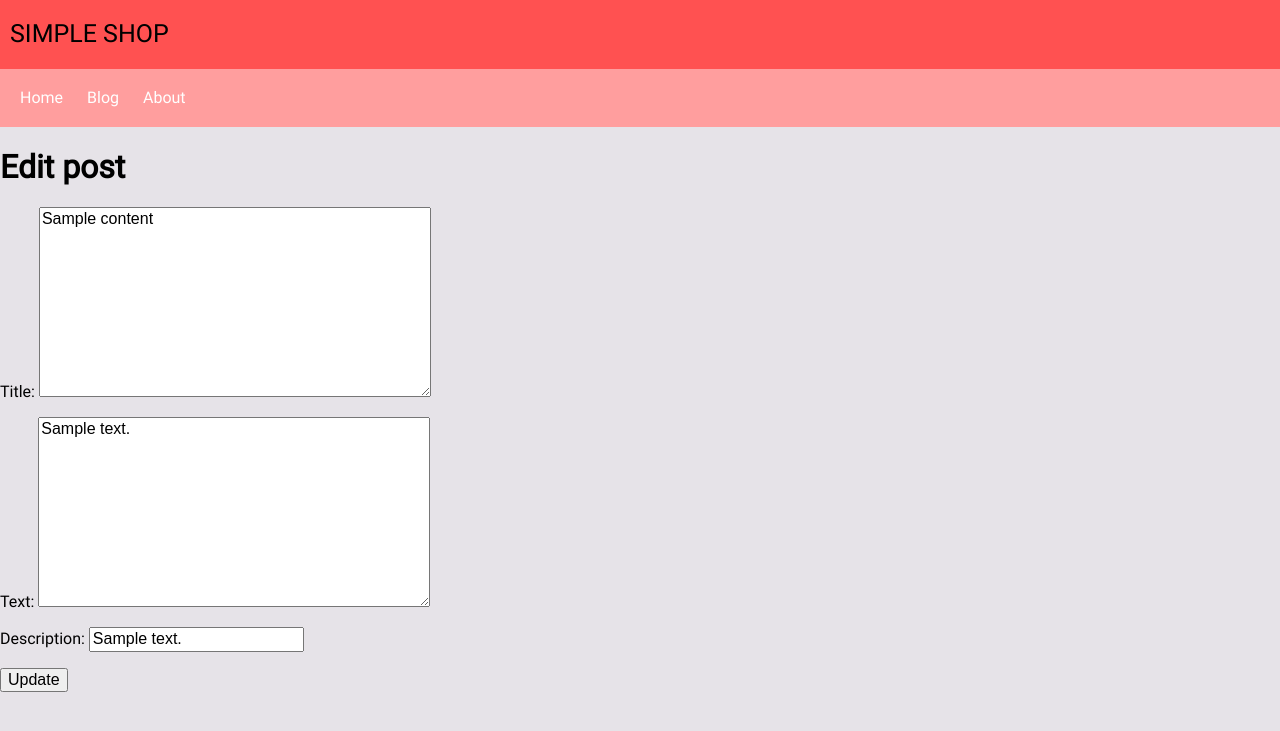
After one commit to LEVLLN/simple_shop, a Django app: page /blog/1/edit/ in a window 1280 px wide. The commit adds this page. Shown: the top 731 px of the page. Run offline with Django 3.2, Linux system fonts and the light colour scheme; tables that the repository leaves empty hold one stand-in row (values such as "Sample post").

Commit message:
Add edit view for Blog

```diff
--- a/pages/templates/blog_detail.html
+++ b/pages/templates/blog_detail.html
@@ -5,6 +5,7 @@
     <h2>{{ content.title }}</h2>
     <p>{{ content.text }}</p>
     <small>{{ content.author }}</small>
+    <a href="{% url 'blog_edit' content.pk %}">+ Edit Blog Post</a>
   </div>
 
 {% endblock content %}
--- /dev/null
+++ b/pages/templates/blog_edit.html
@@ -0,0 +1,9 @@
+{% extends 'base.html' %}
+
+{% block content %}
+    <h1>Edit post</h1>
+    <form action="" method="post">{% csrf_token %}
+      {{ form.as_p }}
+    <input type="submit" value="Update" />
+</form>
+{% endblock %}
--- a/pages/urls.py
+++ b/pages/urls.py
@@ -8,4 +8,6 @@ urlpatterns = [
 	path('blog/',views.BlogPageView.as_view(),name="blog"),
 	path('blog/<int:pk>/', views.BlogDetailView.as_view(), name='content_detail'),
 	path('blog/new/', views.BlogCreateView.as_view(), name='blog_new'),
+	path('blog/<int:pk>/edit/',
+        views.BlogUpdateView.as_view(), name='blog_edit'),
 ]
--- a/pages/views.py
+++ b/pages/views.py
@@ -1,6 +1,6 @@
 from django.shortcuts import render
 from django.views.generic import TemplateView, ListView, DetailView
-from django.views.generic.edit import CreateView
+from django.views.generic.edit import CreateView, UpdateView
 from .models import Content
 
 # Create your views here.
@@ -23,3 +23,8 @@ class BlogCreateView(CreateView):
 	template_name = 'blog_new.html'
 	model = Content
 	fields = '__all__'
+
+class BlogUpdateView(UpdateView):
+    model = Content
+    fields = ['title', 'text', 'description']
+    template_name = 'blog_edit.html'
```
